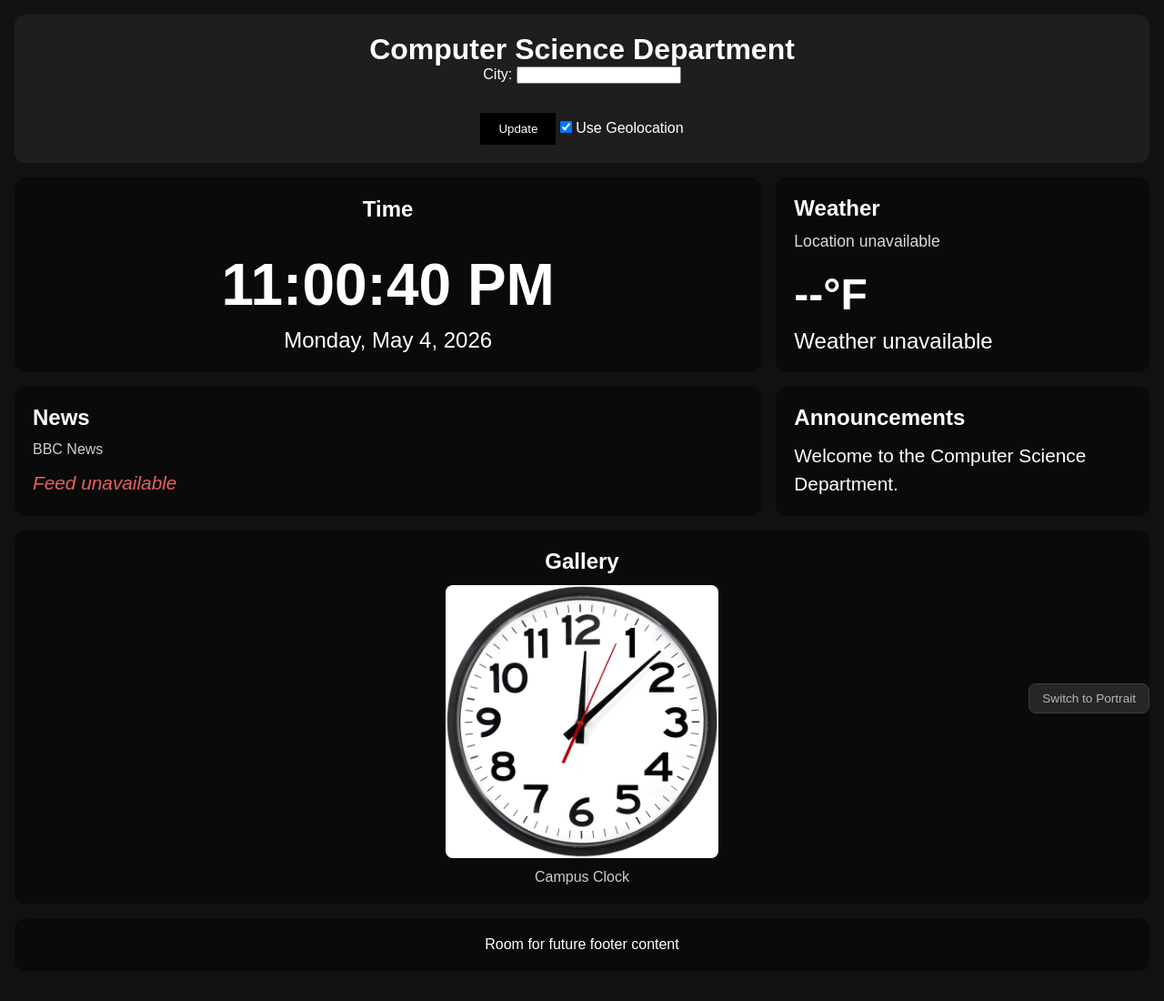
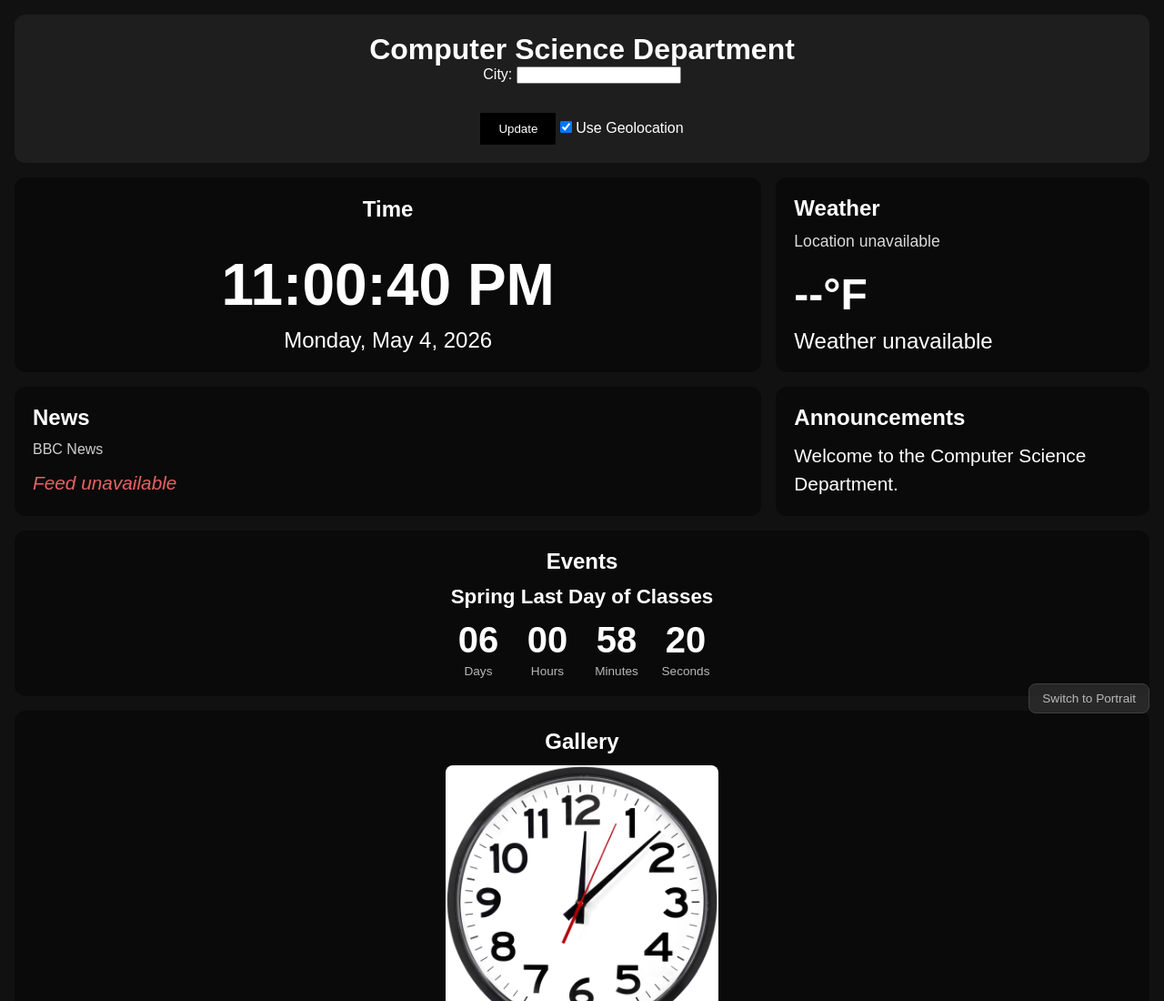
Before and after one commit to CS-3250-SinisterSix/Sinister-Six-Digital-Signage, a website: page index.html in a window 1280 px wide. Shown: the top 1100 px of the page at 91% size. Before the commit the page ends 1067 px from the top, so only its background shows below. Drawn offline with Linux system fonts and the light colour scheme; no server answers.

Commit message:
Add event countdown widget with MSU Denver dates

```diff
--- a/app.js
+++ b/app.js
@@ -142,10 +142,12 @@ async function loadConfig() {
         sourceEl.textContent = config.rss.source;
       }
       fetchNews(
-  config.rss.sources || [{ name: config.rss.source, url: config.rss.url }],
-  config.rss.maxItems || 5,
-  config.rss.cycle || 6
-);
+        config.rss.sources || [
+          { name: config.rss.source, url: config.rss.url },
+        ],
+        config.rss.maxItems || 5,
+        config.rss.cycle || 6
+      );
     }
 
     // Start announcements cycling
@@ -164,6 +166,16 @@ async function loadConfig() {
           },
           cycle
         );
+      }
+    }
+
+    // Start event countdown
+    if (config.events && config.events.enabled && config.events.items) {
+      const eventItems = config.events.items;
+      const eventCycle = config.events.cycle || 10;
+
+      if (eventItems.length > 0) {
+        startEventCountdown('events-container', eventItems, eventCycle);
       }
     }
 
@@ -426,7 +438,6 @@ function fetchWithTimeout(url, timeoutMs = 5000) {
   });
 }
 
-
 async function fetchNews(rssSources, maxItems, cycleSec) {
   const sources = Array.isArray(rssSources) ? rssSources : [rssSources];
 
@@ -496,6 +507,141 @@ async function fetchNews(rssSources, maxItems, cycleSec) {
   }
 }
 
+// ================= EVENT COUNTDOWN =================
+
+function startEventCountdown(containerId, events, cycleSec) {
+  const container = document.getElementById(containerId);
+  let index = 0;
+  let tickInterval = null;
+
+  function calcRemaining(targetDate) {
+    const now = new Date();
+    const diff = targetDate - now;
+
+    if (diff <= 0) {
+      return null;
+    }
+
+    const days = Math.floor(diff / (1000 * 60 * 60 * 24));
+    const hours = Math.floor((diff % (1000 * 60 * 60 * 24)) / (1000 * 60 * 60));
+    const minutes = Math.floor((diff % (1000 * 60 * 60)) / (1000 * 60));
+    const seconds = Math.floor((diff % (1000 * 60)) / 1000);
+
+    return { days: days, hours: hours, minutes: minutes, seconds: seconds };
+  }
+
+  function renderCountdown(event) {
+    const wrapper = document.createElement('div');
+    wrapper.className = 'countdown-wrapper';
+
+    const nameEl = document.createElement('div');
+    nameEl.className = 'countdown-event-name';
+    nameEl.textContent = event.name;
+    wrapper.appendChild(nameEl);
+
+    const target = new Date(event.date);
+    const remaining = calcRemaining(target);
+
+    if (!remaining) {
+      const passed = document.createElement('div');
+      passed.className = 'countdown-passed';
+      passed.textContent = 'Event started!';
+      wrapper.appendChild(passed);
+    } else {
+      const digits = document.createElement('div');
+      digits.className = 'countdown-digits';
+
+      var units = [
+        { value: remaining.days, label: 'Days' },
+        { value: remaining.hours, label: 'Hours' },
+        { value: remaining.minutes, label: 'Minutes' },
+        { value: remaining.seconds, label: 'Seconds' },
+      ];
+
+      units.forEach(function (unit) {
+        const unitEl = document.createElement('div');
+        unitEl.className = 'countdown-unit';
+
+        const valEl = document.createElement('div');
+        valEl.className = 'countdown-value';
+        valEl.textContent = String(unit.value).padStart(2, '0');
+        unitEl.appendChild(valEl);
+
+        const labelEl = document.createElement('div');
+        labelEl.className = 'countdown-label';
+        labelEl.textContent = unit.label;
+        unitEl.appendChild(labelEl);
+
+        digits.appendChild(unitEl);
+      });
+
+      wrapper.appendChild(digits);
+    }
+
+    return wrapper;
+  }
+
+  function updateTick() {
+    const wrapper = container.querySelector('.countdown-wrapper');
+    if (!wrapper) return;
+
+    const event = events[index];
+    const target = new Date(event.date);
+    const remaining = calcRemaining(target);
+
+    const digits = wrapper.querySelector('.countdown-digits');
+    if (!digits) return;
+
+    if (!remaining) {
+      wrapper.innerHTML = '';
+      const nameEl = document.createElement('div');
+      nameEl.className = 'countdown-event-name';
+      nameEl.textContent = event.name;
+      wrapper.appendChild(nameEl);
+      const passed = document.createElement('div');
+      passed.className = 'countdown-passed';
+      passed.textContent = 'Event started!';
+      wrapper.appendChild(passed);
+      return;
+    }
+
+    const values = digits.querySelectorAll('.countdown-value');
+    values[0].textContent = String(remaining.days).padStart(2, '0');
+    values[1].textContent = String(remaining.hours).padStart(2, '0');
+    values[2].textContent = String(remaining.minutes).padStart(2, '0');
+    values[3].textContent = String(remaining.seconds).padStart(2, '0');
+  }
+
+  function show() {
+    container.innerHTML = '';
+    const el = renderCountdown(events[index]);
+    container.appendChild(el);
+  }
+
+  function next() {
+    const current = container.querySelector('.countdown-wrapper');
+    if (current) {
+      current.classList.add('fade-out');
+    }
+
+    setTimeout(function () {
+      index = (index + 1) % events.length;
+      show();
+    }, 800);
+  }
+
+  show();
+  tickInterval = setInterval(updateTick, 1000);
+  const cycleInterval = setInterval(next, cycleSec * 1000);
+
+  return {
+    stop: function () {
+      clearInterval(tickInterval);
+      clearInterval(cycleInterval);
+    },
+  };
+}
+
 // ================= RUN APP =================
 
 updateClock();
--- a/config.json
+++ b/config.json
@@ -42,6 +42,32 @@
     "cycle": 10,
     "items": [{ "url": "Clock.jpg", "caption": "Campus Clock" }]
   },
+  "events": {
+    "enabled": true,
+    "cycle": 10,
+    "items": [
+      {
+        "name": "Spring Last Day of Classes",
+        "date": "2026-05-10T23:59:00"
+      },
+      {
+        "name": "Spring Finals Week",
+        "date": "2026-05-11T08:00:00"
+      },
+      {
+        "name": "Spring Commencement",
+        "date": "2026-05-15T10:00:00"
+      },
+      {
+        "name": "Summer Classes Begin",
+        "date": "2026-06-08T08:00:00"
+      },
+      {
+        "name": "Summer Last Day of Classes",
+        "date": "2026-08-02T23:59:00"
+      }
+    ]
+  },
   "footer": "Room for future footer content",
   "backgroundImage": "",
   "backgrounds": {
--- a/index.html
+++ b/index.html
@@ -57,6 +57,13 @@
         </div>
       </section>
 
+      <section class="events-panel">
+        <h2>Events</h2>
+        <div id="events-container">
+          <p>Loading events...</p>
+        </div>
+      </section>
+
       <section class="images-panel">
         <h2>Gallery</h2>
         <div id="images-container">
--- a/style.css
+++ b/style.css
@@ -25,10 +25,11 @@ body {
     'header header'
     'clock weather'
     'news announcements'
+    'events events'
     'images images'
     'footer footer';
   grid-template-columns: 2fr 1fr;
-  grid-template-rows: auto 2fr 2fr 2fr auto;
+  grid-template-rows: auto 2fr 2fr 1fr 2fr auto;
 }
 
 /* ================= PORTRAIT (1080x1920) ================= */
@@ -40,10 +41,11 @@ body {
     'weather'
     'news'
     'announcements'
+    'events'
     'images'
     'footer';
   grid-template-columns: 1fr;
-  grid-template-rows: auto auto auto 1fr 1fr 1fr auto;
+  grid-template-rows: auto auto auto 1fr 1fr auto 1fr auto;
 }
 
 .header {
@@ -58,6 +60,7 @@ body {
 .weather-panel,
 .news-panel,
 .announcements-panel,
+.events-panel,
 .images-panel,
 .footer {
   border-radius: 12px;
@@ -85,6 +88,14 @@ body {
 
 .announcements-panel {
   grid-area: announcements;
+}
+
+.events-panel {
+  grid-area: events;
+  display: flex;
+  flex-direction: column;
+  align-items: center;
+  justify-content: center;
 }
 
 .images-panel {
@@ -229,3 +240,52 @@ h2 {
   margin-top: 8px;
   text-align: center;
 }
+
+/* ================= EVENT COUNTDOWN ================= */
+
+.countdown-wrapper {
+  text-align: center;
+  opacity: 1;
+  transition: opacity 0.8s ease-in-out;
+}
+
+.countdown-wrapper.fade-out {
+  opacity: 0;
+}
+
+.countdown-event-name {
+  font-size: 1.4rem;
+  font-weight: bold;
+  margin-bottom: 12px;
+}
+
+.countdown-digits {
+  display: flex;
+  gap: 16px;
+  justify-content: center;
+  flex-wrap: wrap;
+}
+
+.countdown-unit {
+  display: flex;
+  flex-direction: column;
+  align-items: center;
+  min-width: 60px;
+}
+
+.countdown-value {
+  font-size: 2.5rem;
+  font-weight: bold;
+}
+
+.countdown-label {
+  font-size: 0.85rem;
+  opacity: 0.7;
+  margin-top: 4px;
+}
+
+.countdown-passed {
+  font-size: 1.2rem;
+  opacity: 0.8;
+  font-style: italic;
+}
```
Lines whose indentation alone changed are shown as unchanged.
